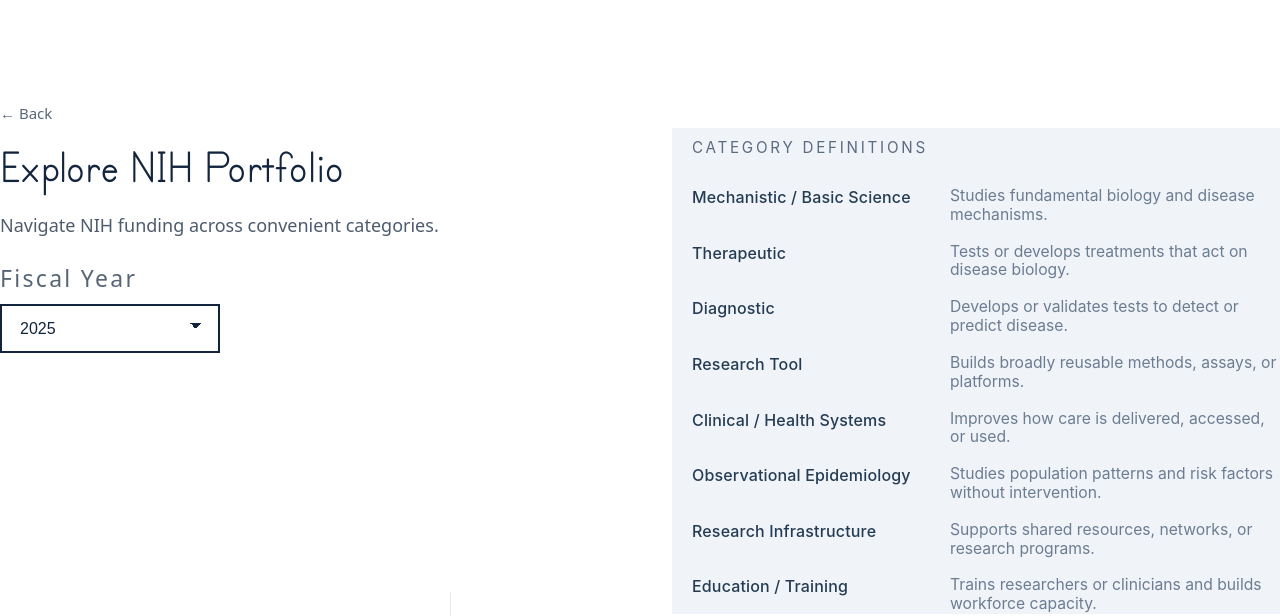
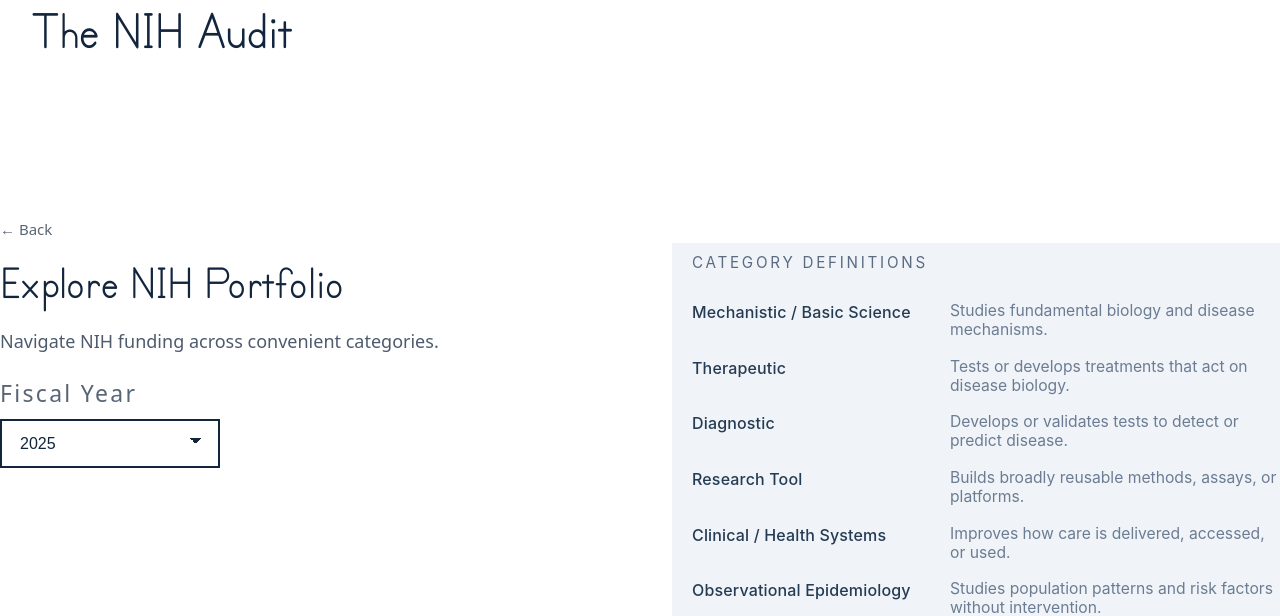
Before and after one commit to pradeepbugga/NIH_Portfolio_Analytics, a FastAPI app: page /portfolio in a window 1280 px wide. Shown: the top 616 px of the page. Run offline with FastAPI, Linux system fonts and the light colour scheme; data that the repository does not hold is empty; parts of the project's set-up code (start-up, migrations or seed data) failed here and were passed over; some libraries are stand-ins or nearby versions.

Commit message:
fixed top header

```diff
--- a/app/templates/portfolio.html
+++ b/app/templates/portfolio.html
@@ -11,6 +11,16 @@
 </head>
 
 <body class="portfolio-page">
+
+
+    <div class="portfolio-top-header">
+        <div class="header-content">
+
+            <div class="logo">
+                <a href="/" style="text-decoration: none; color: inherit;">The NIH Audit</a>
+            </div>
+        </div>
+    </div>
 
     <div class="portfolio-header-layout">
 
```
